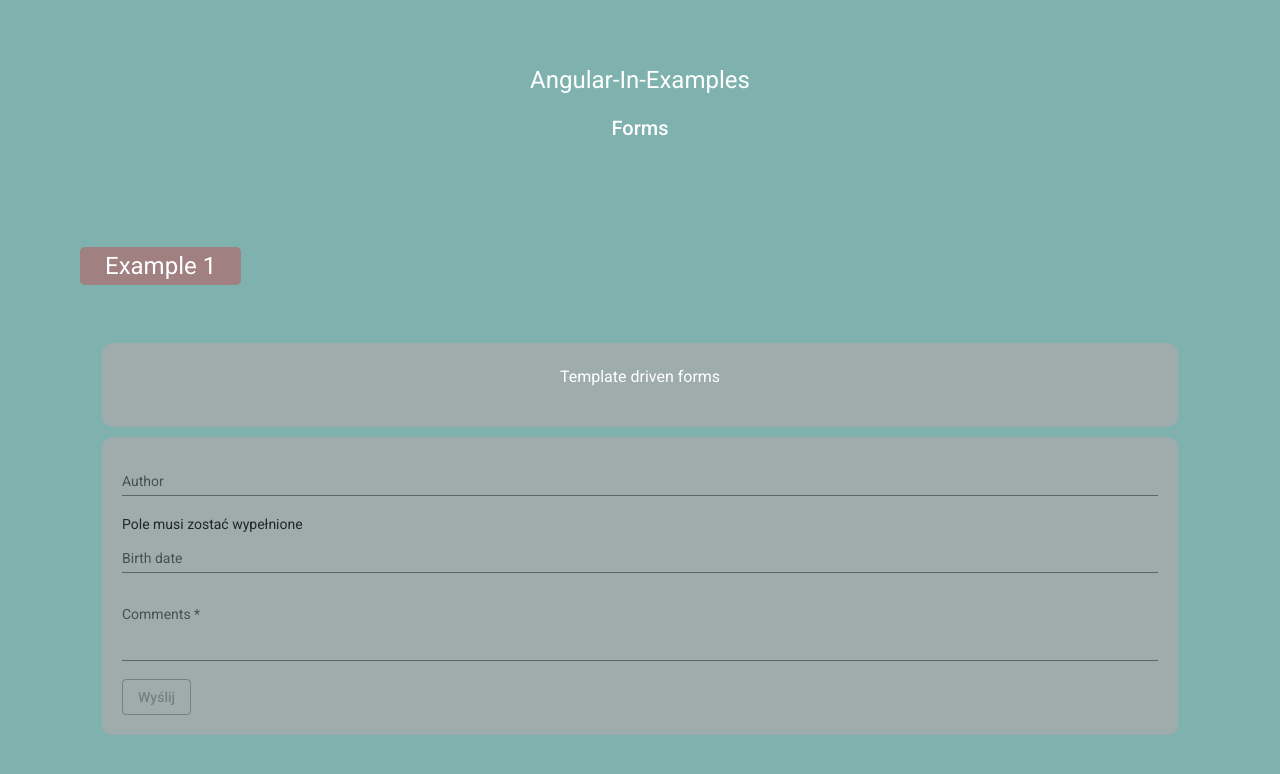
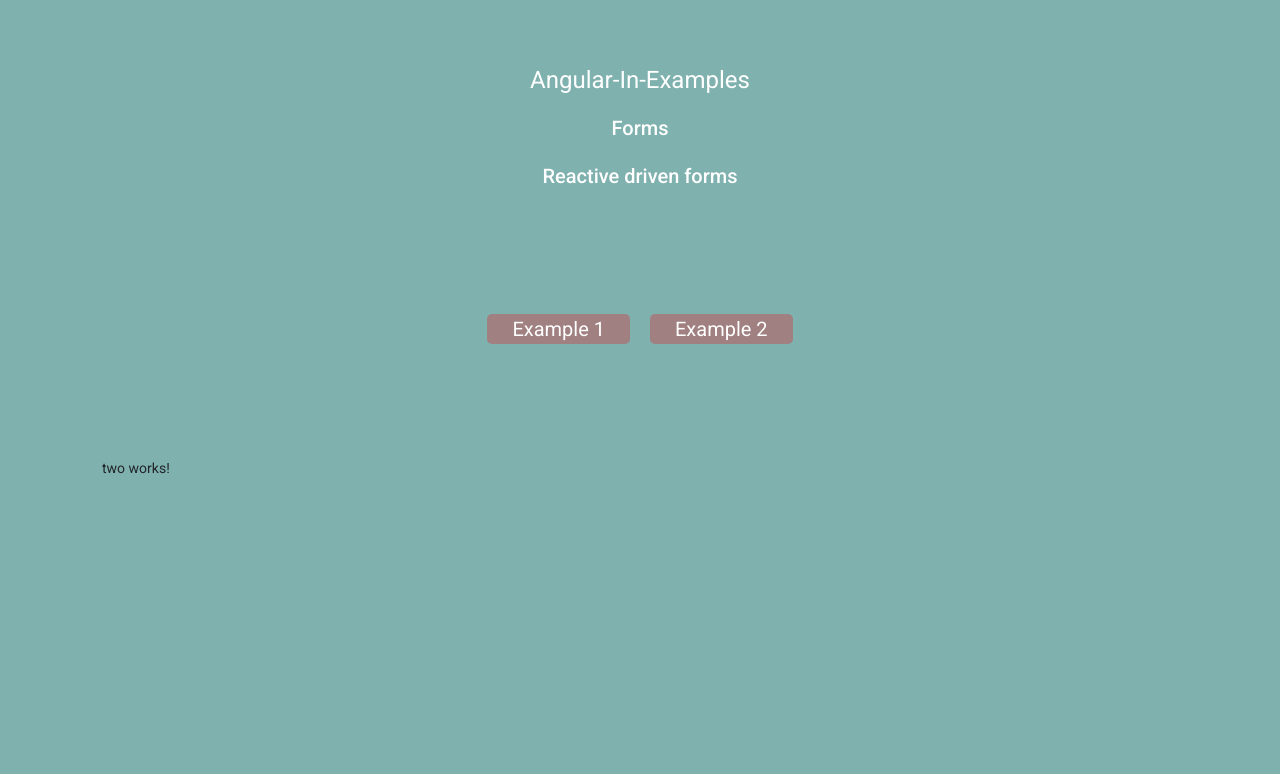
Before and after one commit to RafalM2000/forms, an Angular app: page /two in a window 1280 px wide. Shown: the top 774 px of the page. Built offline with nearby package versions, Linux system fonts and the light colour scheme.

Commit message:
new layout and component two

```diff
--- a/angular.json
+++ b/angular.json
@@ -124,5 +124,8 @@
       }
     }
   },
-  "defaultProject": "forms"
+  "defaultProject": "forms",
+  "cli": {
+    "analytics": false
+  }
 }
--- a/src/app/app.component.css
+++ b/src/app/app.component.css
@@ -11,11 +11,28 @@ h1, h2, h3 {
   color:rgb(212, 194, 24);
 }
 
-a {
+nav {
+  margin-bottom: 40px;
+}
+
+.container-flex > a {
   color: white;
-  font-size: 24px;
+  font-size: 20px;
   padding: 5px 25px 5px 25px;
   background-color: rgb(160, 128, 128);
   border-radius: 5px;
-  margin-left: 80px;
+  margin: 10px;
+  text-align: center;
+
 }
+
+.container-flex {
+  display: flex;
+  flex-wrap: wrap;
+  flex-direction: row;
+  justify-items: stretch;
+  justify-content: center;
+  align-content: stretch;
+  margin-right: 10%;
+  margin-left: 10%;
+}
--- a/src/app/app.component.html
+++ b/src/app/app.component.html
@@ -1,9 +1,11 @@
 <div class = "jumbotron">
   <h1>{{title1}}</h1>
   <h2>{{title2}}</h2>
+  <h2>{{title3}}</h2>
 </div>
-<nav>
+<nav class="container-flex">
   <a routerLink="/one" routerLinkActive="active">Example 1</a>
+  <a routerLink="/two" routerLinkActive="active">Example 2</a>
 </nav>
 
 <div class="jumbotron container">
--- a/src/app/app.component.ts
+++ b/src/app/app.component.ts
@@ -1,11 +1,29 @@
-import { Component } from '@angular/core';
+import { Component,DoCheck } from '@angular/core';
+import { Router } from '@angular/router';
 
 @Component({
   selector: 'app-root',
   templateUrl: './app.component.html',
   styleUrls: ['./app.component.css']
 })
-export class AppComponent {
+export class AppComponent implements DoCheck {
   title1: string = 'Angular-In-Examples';
   title2: string = 'Forms';
+  title3: string = '';
+
+  constructor(private currentRoute: Router) {}
+
+  ngDoCheck() {
+    switch (this.currentRoute.url) {
+      case '/one':
+        this.title3 = 'Template driven forms';
+        break;
+      case '/two':
+        this.title3 = 'Reactive driven forms';
+        break;
+      default:
+        this.title3 = '';
+    }
+  }
+
 }
--- a/src/app/app.module.ts
+++ b/src/app/app.module.ts
@@ -9,18 +9,21 @@ import { AppComponent } from './app.component';
 import { OneComponent } from './one/one.component';
 import { BrowserAnimationsModule } from '@angular/platform-browser/animations';
 import { FormsModule } from '@angular/forms';
+import { TwoComponent } from './two/two.component';
 
 
 export const appRouter: Routes = [
   {path: '', component: OneComponent},
   {path: 'one', component: OneComponent},
+  {path: 'two', component: TwoComponent},
   {path: '**', component: OneComponent}
 ];
 
 @NgModule({
   declarations: [
     AppComponent,
-    OneComponent
+    OneComponent,
+    TwoComponent
   ],
   imports: [
     BrowserModule,
--- /dev/null
+++ b/src/app/two/two.component.html
@@ -0,0 +1 @@
+<p>two works!</p>
--- /dev/null
+++ b/src/app/two/two.component.ts
@@ -0,0 +1,15 @@
+import { Component, OnInit } from '@angular/core';
+
+@Component({
+  selector: 'app-two',
+  templateUrl: './two.component.html',
+  styleUrls: ['./two.component.css']
+})
+export class TwoComponent implements OnInit {
+
+  constructor() { }
+
+  ngOnInit(): void {
+  }
+
+}
```
Also changed, not shown: src/app/two/two.component.css (added), 1 other file (tests, documents, lock files or other folders).
